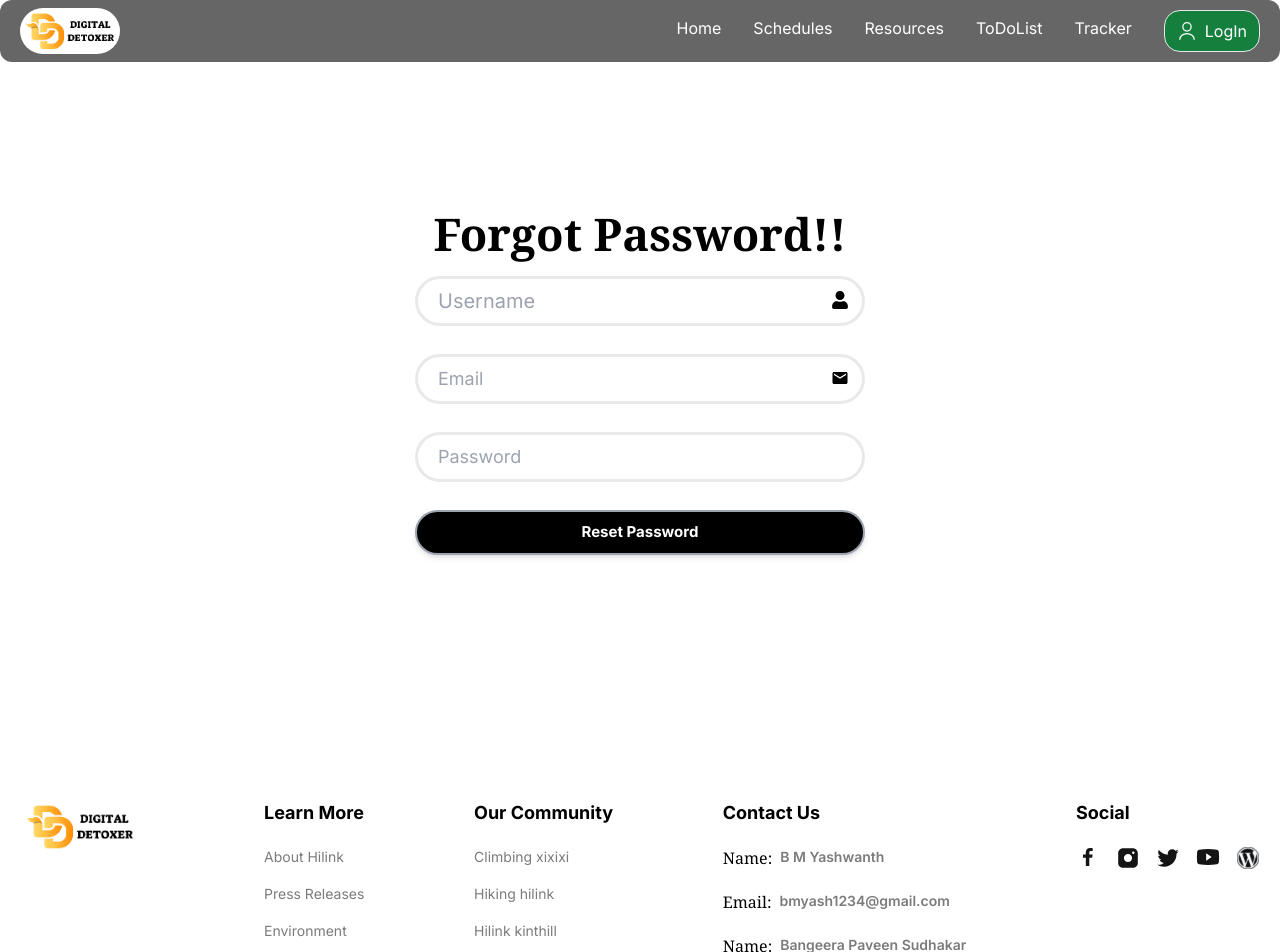
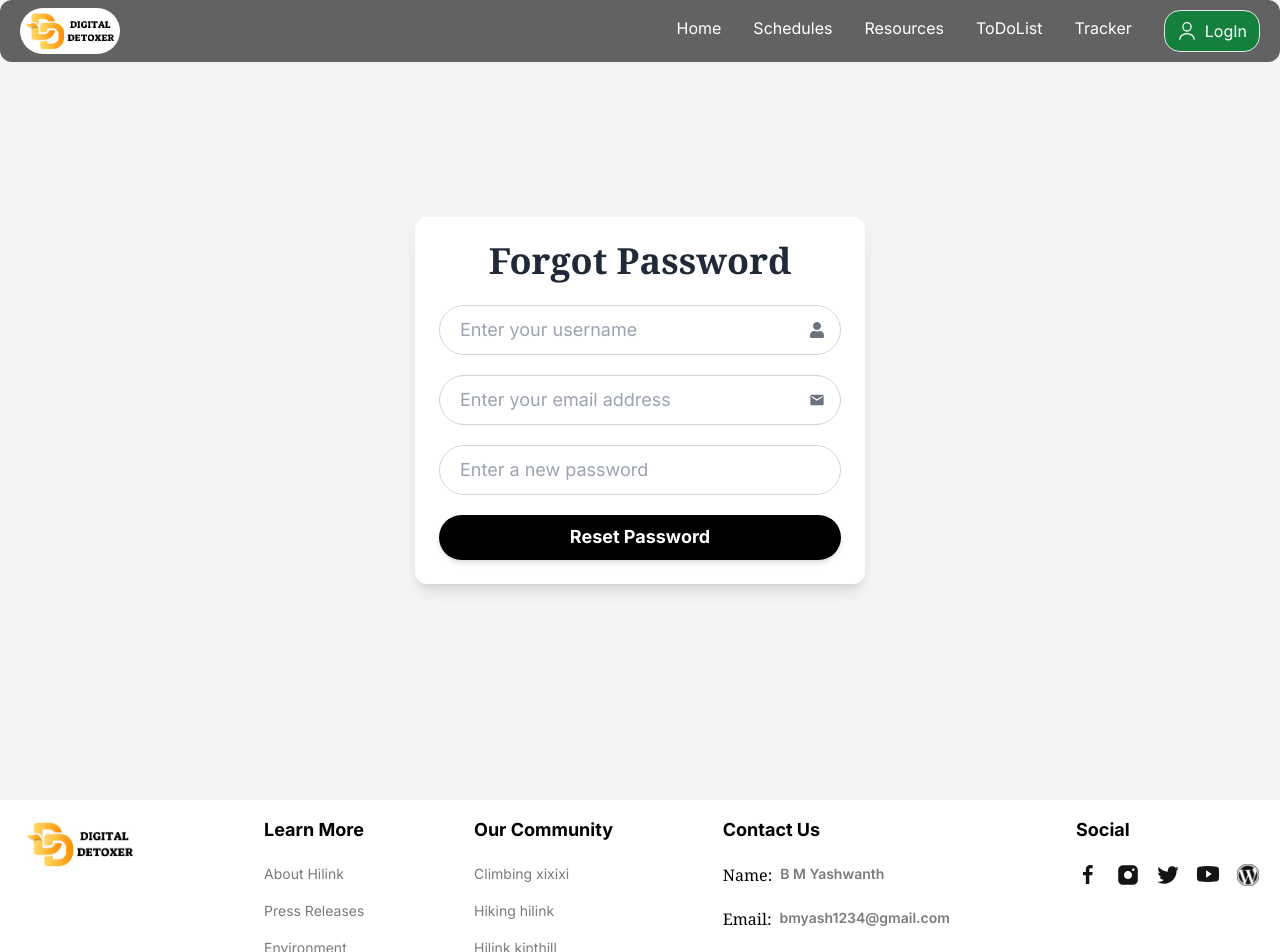
Before and after one commit to Yash29739/Mini-Project, a Next.js app: page /ForgotPassword in a window 1280 px wide. Shown: the top 952 px of the page. Built offline with nearby package versions, Linux system fonts and the light colour scheme; no server answers.

Commit message:
Some optimizations

```diff
--- a/components/Button.tsx
+++ b/components/Button.tsx
@@ -1,29 +1,58 @@
-"use client";
+// "use client";
 
-import Image from "next/image";
-import Link from "next/link"; // Import the Link component from Next.js
+// import Image from "next/image";
+// import Link from "next/link";
+// import clsx from "clsx"; // Install clsx or classnames for cleaner class handling
 
-type ButtonProps = {
-  type: 'button' | 'submit';
-  title: string;
-  icon?: string;
-  variant: string;
-  full?: boolean;
-  dest?: string;
-}
+// type ButtonProps = {
+//   type?: 'button' | 'submit'; // Default to 'button'
+//   title: string;
+//   icon?: string; // Optional icon source
+//   variant: 'primary' | 'secondary' | 'tertiary'; // Restrict variant to predefined styles
+//   full?: boolean; // Determines if button takes full width
+//   dest?: string; // Optional destination for navigation
+// };
 
-const Button = ({ type, title, icon, variant, full, dest }: ButtonProps) => {
-  return (
-    <Link href={dest || "#"} passHref> {/* Use Link for navigation */}
-      <button
-        className={`flexCenter gap-3 rounded-full border ${variant} ${full && 'w-full'}`}
-        type={type}
-      >
-        {icon && <Image src={icon} alt={title} width={24} height={24} />}
-        <label className="bold-16 whitespace-nowrap cursor-pointer">{title}</label>
-      </button>
-    </Link>
-  );
-}
+// const Button: React.FC<ButtonProps> = ({
+//   type = 'button',
+//   title,
+//   icon,
+//   variant,
+//   full = false,
+//   dest,
+// }) => {
+//   const buttonClasses = clsx(
+//     "flexCenter gap-3 rounded-full border",
+//     variant,
+//     { "w-full": full } // Conditionally add the `w-full` class
+//   );
 
-export default Button;
+//   const content = (
+//     <button
+//       className={buttonClasses}
+//       type={type}
+//       aria-label={title} // Accessibility improvement
+//     >
+//       {icon && (
+//         <Image
+//           src={icon}
+//           alt={`${title} icon`}
+//           width={24}
+//           height={24}
+//           priority={true} // Preload the icon for better performance
+//         />
+//       )}
+//       <span className="bold-16 whitespace-nowrap">{title}</span>
+//     </button>
+//   );
+
+//   return dest ? (
+//     <Link href={dest} passHref>
+//       {content}
+//     </Link>
+//   ) : (
+//     content
+//   );
+// };
+
+// export default Button;
--- a/components/Footer.tsx
+++ b/components/Footer.tsx
@@ -1,81 +1,89 @@
-import { FOOTER_CONTACT_INFO, FOOTER_LINKS, SOCIALS } from '@/constants'
-import Image from 'next/image'
-import Link from 'next/link'
-import React from 'react'
+import { FOOTER_CONTACT_INFO, FOOTER_LINKS, SOCIALS } from '@/constants';
+import Image from 'next/image';
+import Link from 'next/link';
+import React, { memo } from 'react';
 
 const Footer = () => {
   return (
     <footer className="flexCenter my-2">
       <div className="padding-container max-container flex w-full flex-col gap-14">
-        <div className="flex flex-col m-0 items-start justify-center gap-[10%] md:flex-row">
+        <div className="flex flex-col items-start justify-center gap-[10%] md:flex-row">
+          {/* Logo */}
           <Link href="/" className="mb-10">
-            <Image src="/logo.png" alt="logo" width={120} height={29} />
+            <Image src="/logo.png" alt="logo" width={120} height={29} priority />
           </Link>
 
-          <div className='flex flex-wrap gap-10 sm:justify-between md:flex-1'>
-            {FOOTER_LINKS.map((columns) => (
-              <FooterColumn title={columns.title}>
+          <div className="flex flex-wrap gap-10 sm:justify-between md:flex-1">
+            {/* Footer Links */}
+            {FOOTER_LINKS.map((columns, index) => (
+              <FooterColumn title={columns.title} key={`footer-links-${index}`}>
                 <ul className="regular-14 flex flex-col gap-4 text-gray-30">
-                  {columns.links.map((link) => (
-                    <Link href="/" key={link}>
+                  {columns.links.map((link, linkIndex) => (
+                    <li key={`link-${linkIndex}`}>
+                      <Link href="/" className="hover:underline">
                         {link}
                       </Link>
+                    </li>
                   ))}
                 </ul>
               </FooterColumn>
             ))}
 
-            <div className="flex flex-col gap-5">
+            {/* Contact Information */}
             <FooterColumn title={FOOTER_CONTACT_INFO.title}>
-                {FOOTER_CONTACT_INFO.links.map((link) => (
+              {FOOTER_CONTACT_INFO.links.map((link, index) => (
                 <Link
                   href="/"
-                    key={link.label}
+                  key={`contact-${index}`}
                   className="flex gap-2 md:flex-col lg:flex-row"
                 >
-                    <p className="whitespace-nowrap font-serif">
-                      {link.label}:
-                    </p>
+                  <p className="whitespace-nowrap font-serif">{link.label}:</p>
                   <p className="medium-14 whitespace-nowrap hover:underline hover:text-gray-50 text-gray-30">
                     {link.value}
                   </p>
                 </Link>
               ))}
             </FooterColumn>
-            </div>
 
-            <div className="flex flex-col gap-5">
+            {/* Social Links */}
             <FooterColumn title={SOCIALS.title}>
               <ul className="regular-14 flex gap-4 text-gray-30">
-                  {SOCIALS.links.map((link) => (
-                    <Link href="/" key={link}>
-                      <Image src={link} alt="logo" width={24} height={24} />
+                {SOCIALS.links.map((link, index) => (
+                  <li key={`social-${index}`}>
+                    <Link href="/" className="hover:opacity-75">
+                      <Image src={link} alt="social icon" width={24} height={24} priority />
                     </Link>
+                  </li>
                 ))}
               </ul>
             </FooterColumn>
           </div>
         </div>
-        </div>
 
-        <p className="regular-14 w-full mb-10 text-center text-gray-30">2024 Digital-Detoxer | All rights reserved</p>
+        {/* Footer Bottom Text */}
+        <p className="regular-14 w-full mb-10 text-center text-gray-30">
+          2024 Digital-Detoxer | All rights reserved
+        </p>
       </div>
     </footer>
-  )
-}
+  );
+};
 
 type FooterColumnProps = {
   title: string;
   children: React.ReactNode;
-}
+};
 
-const FooterColumn = ({ title, children }: FooterColumnProps) => {
+// Memoized FooterColumn for performance optimization
+const FooterColumn = memo(({ title, children }: FooterColumnProps) => {
   return (
     <div className="flex flex-col gap-5">
       <h4 className="bold-18 whitespace-nowrap">{title}</h4>
       {children}
     </div>
-  )
-}
+  );
+});
 
-export default Footer
+FooterColumn.displayName = 'FooterColumn'; // Helpful for debugging with React DevTools
+
+export default Footer;
--- a/components/ForgotPassword.tsx
+++ b/components/ForgotPassword.tsx
@@ -1,4 +1,4 @@
-"use client"
+"use client";
 
 import React from "react";
 import { FaUser } from "react-icons/fa";
@@ -6,59 +6,82 @@ import { MdEmail } from "react-icons/md";
 import { useRouter } from "next/navigation";
 
 const ForgotPassword = () => {
-  const router=useRouter();
-  const handleReset=()=>{
+  const router = useRouter();
+
+  const handleReset = (e: React.MouseEvent<HTMLButtonElement>) => {
+    e.preventDefault();
     try {
-      alert("The Password has been reset \nNow You can Log-In!! ")
+      alert("The password has been reset.\nYou can now log in!");
       router.push("/login");
     } catch (error) {
-      console.log(error);
+      console.error("Error resetting password:", error);
+      alert("An error occurred while resetting the password. Please try again.");
     }
-  }
+  };
+
   return (
-    <div className="flex justify-center items-center m-[200px]">
-      <div className="w-[450px]">
-        <form >
-          <h1 className="text-[45px] text-center text-black-500 font-bold font-serif">
-            Forgot Password!!
+    <div className="flex justify-center items-center min-h-screen bg-gray-100">
+      <div className="w-[450px] p-6 bg-white shadow-lg rounded-xl">
+        <form>
+          <h1 className="text-4xl text-center font-bold font-serif mb-6 text-gray-800">
+            Forgot Password
           </h1>
-          <div className="relative w-full h-[70px] my-2">
+
+          {/* Username Input */}
+          <div className="relative mb-5">
+            <label htmlFor="username" className="sr-only">
+              Username
+            </label>
             <input
               type="text"
+              id="username"
               name="username"
-              placeholder="Username"
+              placeholder="Enter your username"
               required
-              className="w-full h-[50px] bg-transparent outline-none border border-[3px] border-[#2c2c2c1a] rounded-full text-[20px] p-5 pl-5"
+              className="w-full h-[50px] bg-transparent outline-none border border-gray-300 rounded-full text-lg p-5 pr-12"
             />
-            <FaUser className="absolute right-4 top-6 transform -translate-y-1/2 text-[18px]" />
+            <FaUser className="absolute right-4 top-1/2 transform -translate-y-1/2 text-gray-500" />
           </div>
-          <div className="relative w-full h-[70px] my-2">
+
+          {/* Email Input */}
+          <div className="relative mb-5">
+            <label htmlFor="email" className="sr-only">
+              Email
+            </label>
             <input
               type="email"
+              id="email"
               name="email"
-              placeholder="Email"
+              placeholder="Enter your email address"
               required
-              className="w-full h-[50px] bg-transparent outline-none border border-[3px] border-[#2c2c2c1a] rounded-full text-[18px] p-5 pl-5"
+              className="w-full h-[50px] bg-transparent outline-none border border-gray-300 rounded-full text-lg p-5 pr-12"
             />
-            <MdEmail className="absolute right-4 top-6 transform -translate-y-1/2 text-[18px]" />
+            <MdEmail className="absolute right-4 top-1/2 transform -translate-y-1/2 text-gray-500" />
           </div>
-          <div className="relative w-full h-[70px] my-2">
-          <input
+
+          {/* Password Input */}
+          <div className="relative mb-5">
+            <label htmlFor="password" className="sr-only">
+              Password
+            </label>
+            <input
               type="password"
+              id="password"
               name="password"
-              placeholder="Password"
+              placeholder="Enter a new password"
               required
-              className="w-full h-[50px] bg-transparent outline-none border border-[3px] border-[#2c2c2c1a] rounded-full text-[18px] p-5 pl-5"
+              className="w-full h-[50px] bg-transparent outline-none border border-gray-300 rounded-full text-lg p-5 pr-12"
             />
-            </div>
+          </div>
+
+          {/* Reset Password Button */}
           <button
             type="submit"
-            className="w-full h-[45px]  text-white bg-black border-2 border-gray-400 shadow-md cursor-pointer font-bold rounded-full text-[15px] hover:scale-105 transition-transform duration-300"
+            className="w-full h-[45px] text-white bg-black font-bold rounded-full text-lg hover:bg-gray-800 focus:ring-4 focus:ring-gray-400 focus:outline-none shadow-md transition-transform duration-300"
             onClick={handleReset}
           >
             Reset Password
           </button>
-          <div className="text-[20px] text-center my-7"></div>
         </form>
       </div>
     </div>
```
Also changed, not shown: components/AreaChartComponent.tsx (+59 -75 lines). Lines whose indentation alone changed are shown as unchanged.
